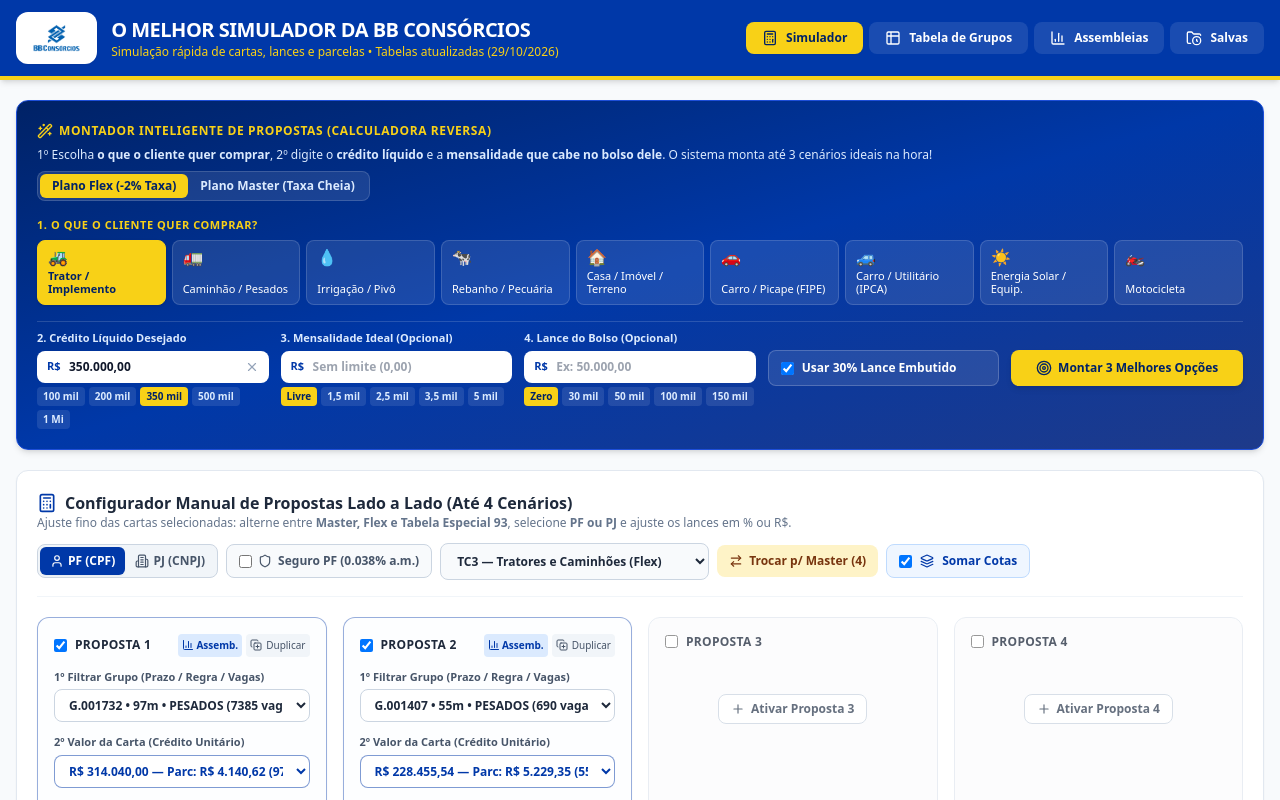
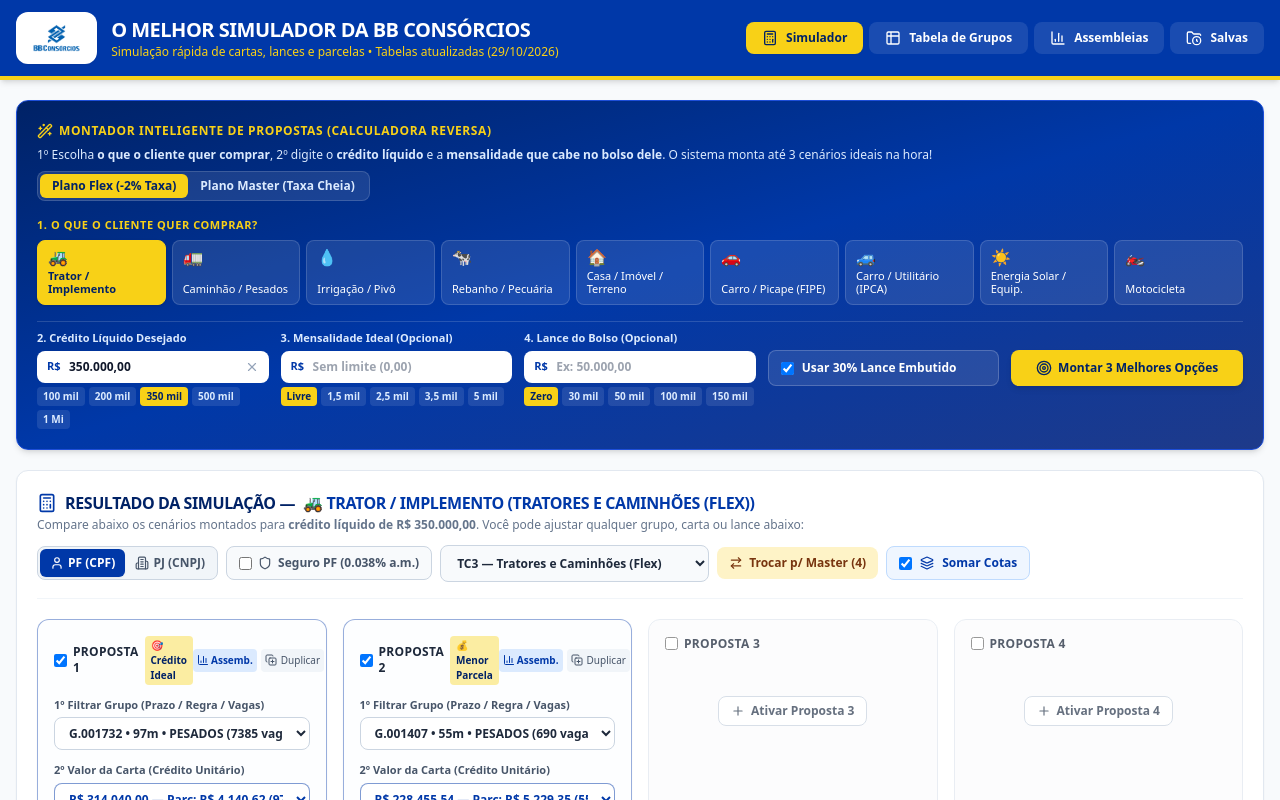
Before and after one commit to aspargosmp-hub/simulador-consorcios, a React (Vite) app: page / in a window 1280 px wide. Shown: the top 800 px of the page. Built offline with nearby package versions, Linux system fonts and the light colour scheme.

Commit message:
feat(simulador): titulo dinamico 'Resultado da Simulacao' e selos estrategicos por proposta

```diff
--- a/src/components/SimulatorTab.tsx
+++ b/src/components/SimulatorTab.tsx
@@ -874,18 +874,33 @@ export const SimulatorTab: React.FC<SimulatorTabProps> = ({
         )}
       </form>
 
-      {/* Painel Principal de Configuração das 4 Propostas */}
+      {/* Painel Principal: Resultado da Simulação e Ajuste Fino das Propostas */}
       <div className="bg-white rounded-xl shadow-sm border border-slate-200 p-5 print:hidden space-y-5">
         <div className="flex flex-wrap items-center justify-between gap-3 border-b border-slate-100 pb-4">
           <div>
-            <h2 className="text-base font-bold text-slate-800 flex items-center gap-2">
+            <h2 className="text-base font-extrabold text-bb-dark flex items-center gap-2 uppercase tracking-tight">
               <Calculator className="w-5 h-5 text-bb-blue" />
-              Configurador Manual de Propostas Lado a Lado (Até 4 Cenários)
+              Resultado da Simulação —{' '}
+              <span className="text-bb-blue">
+                {OBJETIVOS_COMPRA.find((o) => o.id === objetivo)?.emoji}{' '}
+                {OBJETIVOS_COMPRA.find((o) => o.id === objetivo)?.label} (
+                {MODALIDADES_LIST.find((m) => m.code === modality)?.label || modality})
+              </span>
             </h2>
-            <p className="text-xs text-slate-500">
-              Ajuste fino das cartas selecionadas: alterne entre{' '}
-              <strong>Master, Flex e Tabela Especial 93</strong>, selecione{' '}
-              <strong>PF ou PJ</strong> e ajuste os lances em % ou R$.
+            <p className="text-xs text-slate-500 mt-0.5">
+              Compare abaixo os cenários montados para{' '}
+              {targetLiquido > 0 ? (
+                <strong>crédito líquido de {formatBRL(targetLiquido)}</strong>
+              ) : (
+                <strong>sua simulação</strong>
+              )}
+              {targetBolsoReais > 0 ? (
+                <>
+                  {' '}
+                  com <strong>{formatBRL(targetBolsoReais)} de lance do bolso</strong>
+                </>
+              ) : null}
+              . Você pode ajustar qualquer grupo, carta ou lance abaixo:
             </p>
           </div>
 
@@ -1004,7 +1019,7 @@ export const SimulatorTab: React.FC<SimulatorTabProps> = ({
                 <div className="space-y-3">
                   {/* Topo do Card */}
                   <div className="flex items-center justify-between">
-                    <label className="inline-flex items-center gap-2 cursor-pointer">
+                    <label className="inline-flex items-center gap-1.5 cursor-pointer">
                       <input
                         type="checkbox"
                         checked={slot.enabled}
@@ -1021,6 +1036,15 @@ export const SimulatorTab: React.FC<SimulatorTabProps> = ({
                       <span className="text-xs font-extrabold text-slate-800 uppercase tracking-wide">
                         Proposta {idx + 1}
                       </span>
+                      {slot.enabled && idx < 3 && (
+                        <span className="text-[10px] px-1.5 py-0.5 rounded bg-bb-yellow/40 text-bb-dark font-bold">
+                          {idx === 0
+                            ? '🎯 Crédito Ideal'
+                            : idx === 1
+                            ? '💰 Menor Parcela'
+                            : '⚡ Menor Lance'}
+                        </span>
+                      )}
                     </label>
 
                     {slot.enabled && selectedItem && (
```
